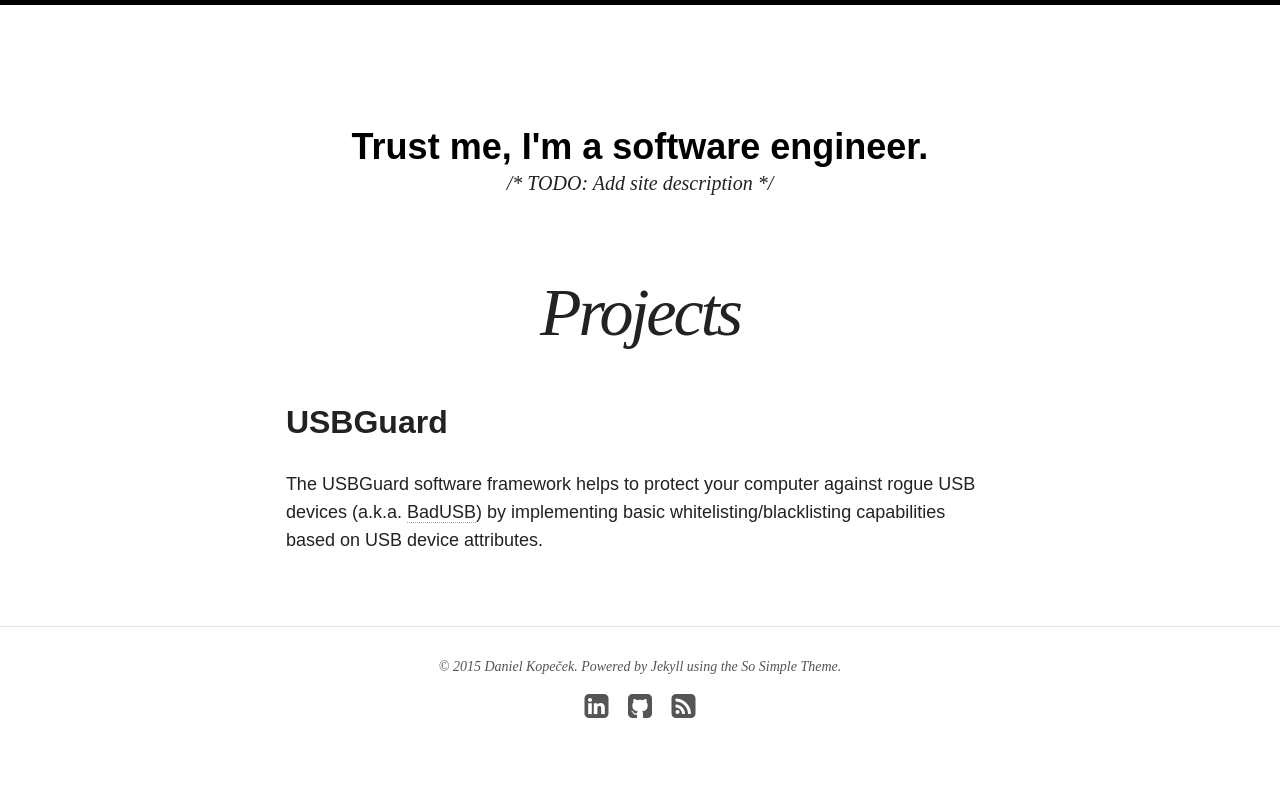
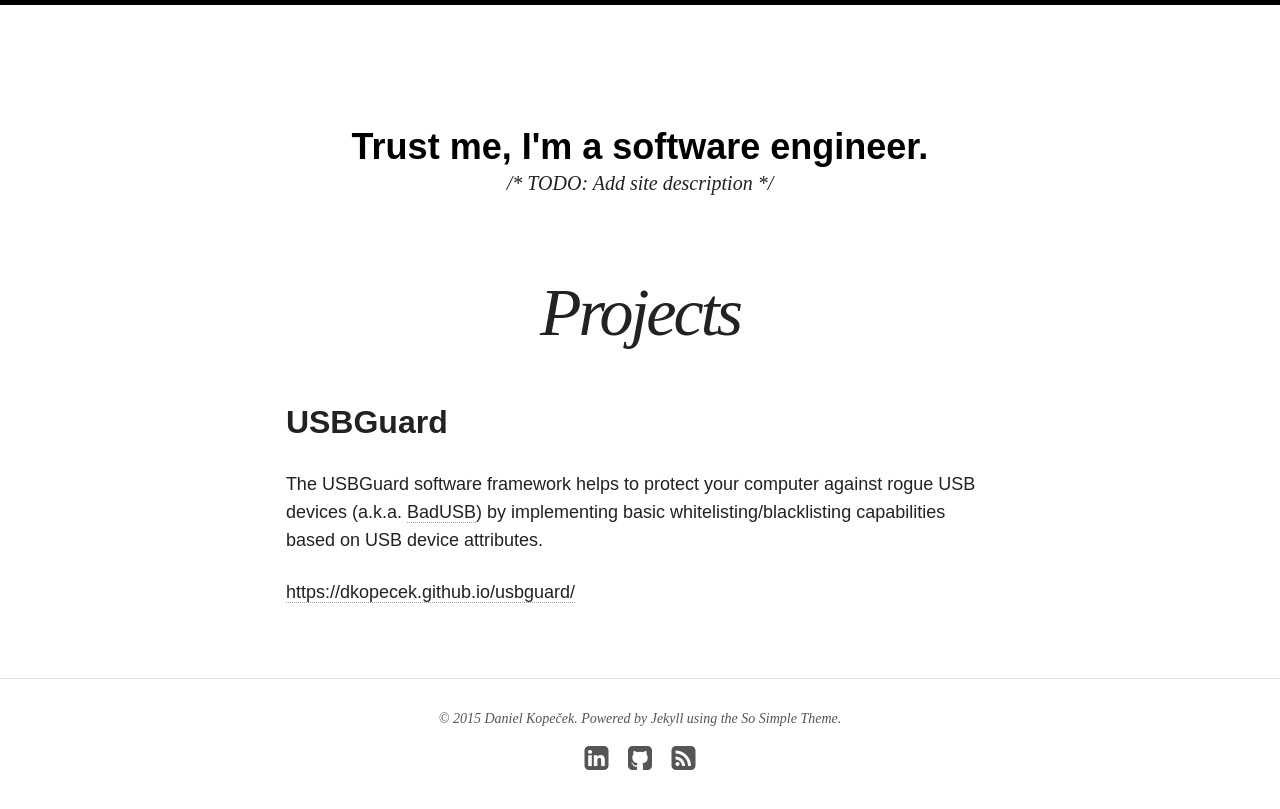
Before and after one commit to dkopecek/dkopecek.github.io, a Jekyll site: the page built from projects/index.md, in a window 1280 px wide. Shown: the top 809 px of the page. Built offline with Jekyll 4.4.1, drawn with Linux system fonts in a browser that asks for light colours; nearby versions of some CDN libraries; part of the change alters nothing that is shown.

Commit message:
Link to the usbguard project

```diff
--- a/projects/index.md
+++ b/projects/index.md
@@ -7,3 +7,5 @@ modified: 2015-04-06 00:02:00+02:00
 ## [USBGuard](https://dkopecek.github.ui/dkopecek/usbguard)
 
 The USBGuard software framework helps to protect your computer against rogue USB devices (a.k.a. [BadUSB](https://srlabs.de/badusb)) by implementing basic whitelisting/blacklisting capabilities based on USB device attributes.
+
+[https://dkopecek.github.io/usbguard/](https://dkopecek.github.io/usbguard/)
```
